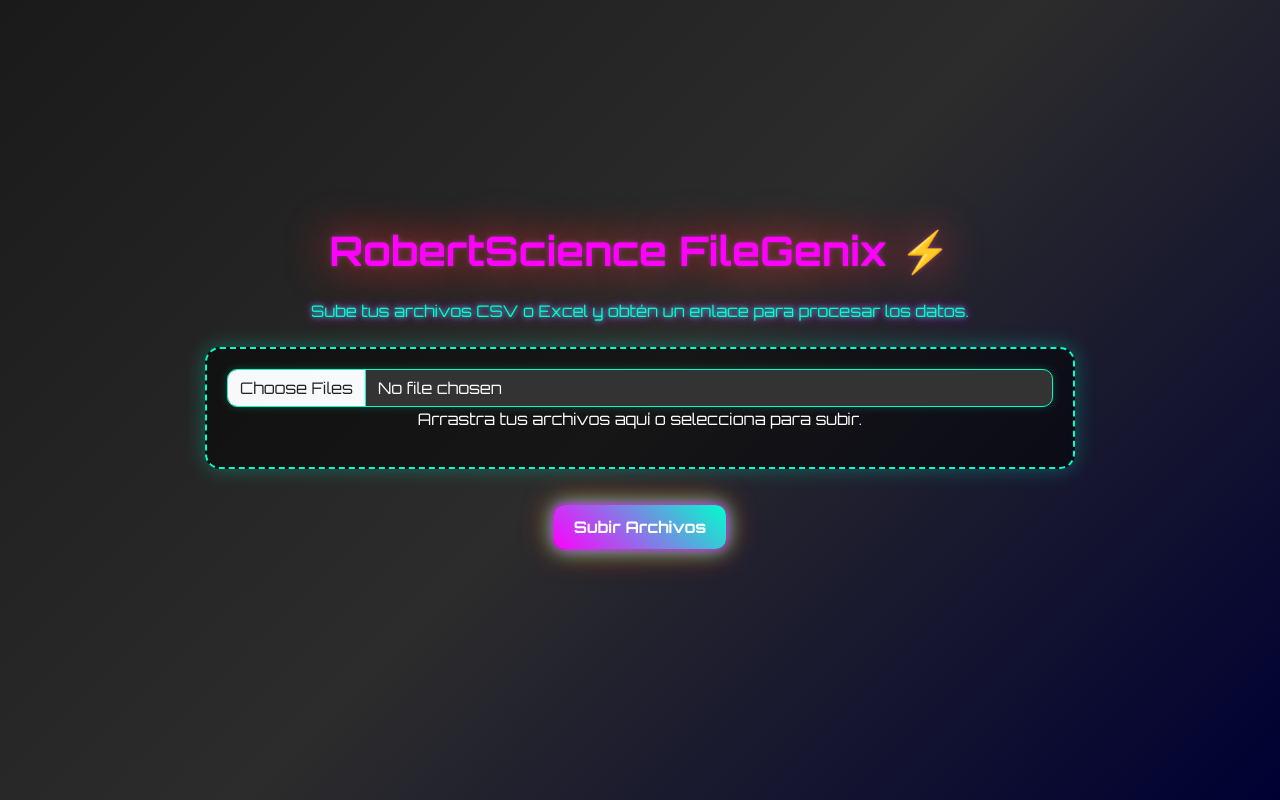
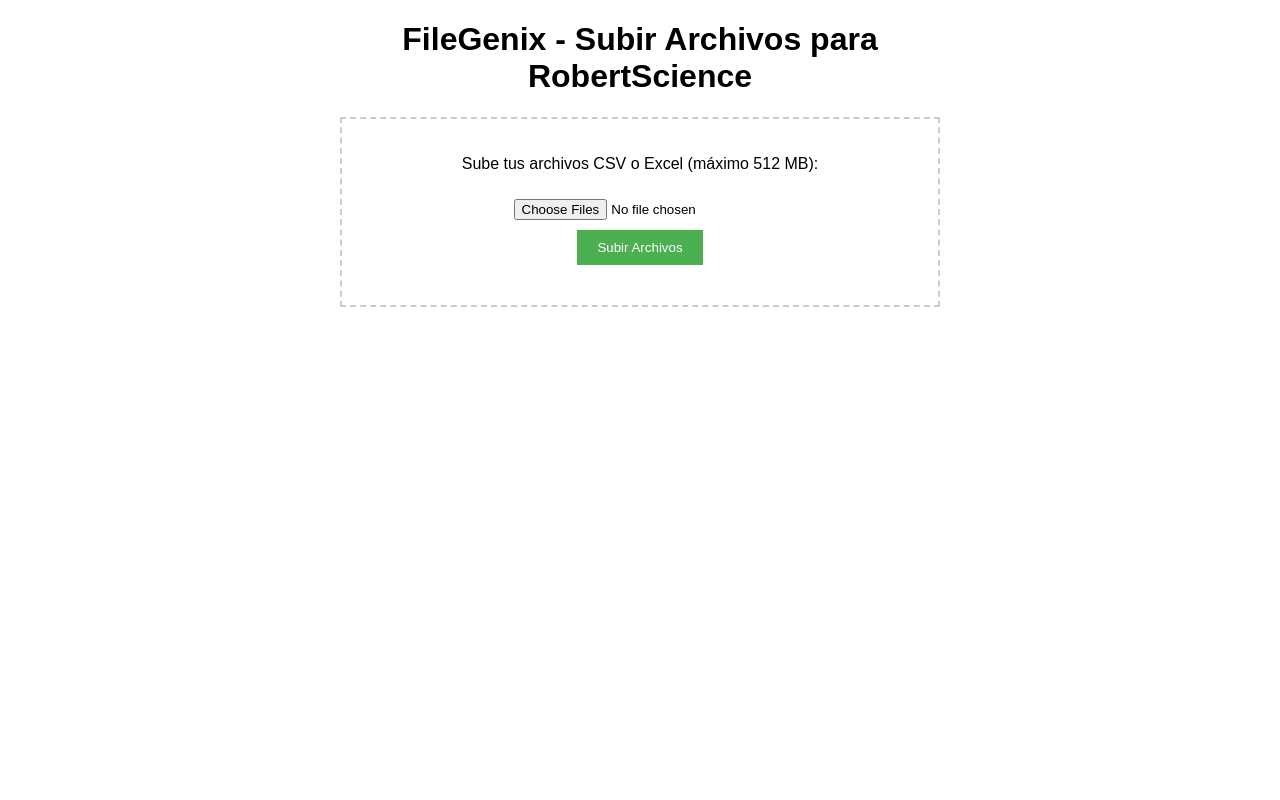
Before and after one commit to robertscience/filegenix, a Flask app: template templates/index.html in a window 1280 px wide. Run offline with Flask 3, Linux system fonts and the light colour scheme; the template is opened without the code that fills it, so the values that code supplies are empty.

Commit message:
Restaurar interfaz de subida para RobertScience y mantener solo enlace data_procesada.json

```diff
--- a/app.py
+++ b/app.py
@@ -1,4 +1,5 @@
-from flask import Flask, request, jsonify
+from flask import Flask, request, jsonify, send_from_directory, render_template
+from werkzeug.utils import secure_filename
 import pandas as pd
 import os
 import uuid
@@ -36,8 +37,8 @@
 
 @app.route('/')
 def index():
-    logger.debug("Accediendo a la ruta raíz")
-    return jsonify({'message': 'API para procesamiento interno de FileGenix'})
+    logger.debug("Accediendo a la ruta raíz con interfaz")
+    return render_template('index.html')
 
 @app.route('/upload', methods=['POST'])
 def upload_files():
--- a/templates/index.html
+++ b/templates/index.html
@@ -3,157 +3,53 @@
 <head>
     <meta charset="UTF-8">
     <meta name="viewport" content="width=device-width, initial-scale=1.0">
-    <title>RobertScience - FileGenix</title>
-    <link href="https://cdn.jsdelivr.net/npm/bootstrap@5.3.0/dist/css/bootstrap.min.css" rel="stylesheet">
-    <link href="https://fonts.googleapis.com/css2?family=Orbitron:wght@400;700&display=swap" rel="stylesheet">
-    <link rel="stylesheet" href="/static/style.css">
-    <link rel="stylesheet" href="https://cdnjs.cloudflare.com/ajax/libs/font-awesome/6.4.0/css/all.min.css">
+    <title>FileGenix - Subir Archivos</title>
+    <style>
+        body { font-family: Arial, sans-serif; margin: 20px; text-align: center; }
+        .container { max-width: 600px; margin: auto; }
+        .upload-box { border: 2px dashed #ccc; padding: 20px; margin-top: 20px; }
+        input[type="file"] { margin: 10px 0; }
+        button { background-color: #4CAF50; color: white; padding: 10px 20px; border: none; cursor: pointer; }
+        button:hover { background-color: #45a049; }
+        #result { margin-top: 20px; color: #333; }
+    </style>
 </head>
 <body>
-    <div class="d-flex flex-column min-vh-100 justify-content-center align-items-center">
-        <div class="container text-center">
-            <h1 class="mb-4">RobertScience FileGenix ⚡</h1>
-            <p class="text-neon mb-4">Sube tus archivos CSV o Excel y obtén un enlace para procesar los datos.</p>
-            <div class="upload-area" id="uploadArea">
-                <input type="file" id="fileInput" multiple accept=".csv,.xlsx,.xls" class="form-control">
-                <p id="uploadText">Arrastra tus archivos aquí o selecciona para subir.</p>
-            </div>
-            <button class="btn btn-neon mt-3" onclick="uploadFiles()">Subir Archivos</button>
-            <div id="preview" class="mt-4"></div>
-            <div id="summaryLink" class="mt-3"></div>
-            <div id="toast" class="toast align-items-center text-white bg-dark border-neon" role="alert" aria-live="assertive" aria-atomic="true">
-                <div class="d-flex">
-                    <div class="toast-body"></div>
-                    <button type="button" class="btn-close btn-close-white me-2 m-auto" data-bs-dismiss="toast" aria-label="Close"></button>
-                </div>
-            </div>
+    <div class="container">
+        <h1>FileGenix - Subir Archivos para RobertScience</h1>
+        <div class="upload-box">
+            <p>Sube tus archivos CSV o Excel (máximo 512 MB):</p>
+            <form id="uploadForm" enctype="multipart/form-data">
+                <input type="file" name="files" multiple accept=".csv,.xlsx,.xls">
+                <br>
+                <button type="submit">Subir Archivos</button>
+            </form>
+            <div id="result"></div>
         </div>
     </div>
-    <script src="https://cdn.jsdelivr.net/npm/bootstrap@5.3.0/dist/js/bootstrap.bundle.min.js"></script>
+
     <script>
-        const uploadArea = document.getElementById('uploadArea');
-        const fileInput = document.getElementById('fileInput');
-        const uploadText = document.getElementById('uploadText');
-        const preview = document.getElementById('preview');
-        const summaryLink = document.getElementById('summaryLink');
-        const toast = document.getElementById('toast');
-        const toastBody = toast.querySelector('.toast-body');
-        const bootstrapToast = new bootstrap.Toast(toast);
-
-        uploadArea.addEventListener('dragover', (e) => {
+        document.getElementById('uploadForm').addEventListener('submit', async (e) => {
             e.preventDefault();
-            uploadArea.classList.add('highlight');
-            uploadText.textContent = '¡Suelta tus archivos aquí!';
-        });
-
-        uploadArea.addEventListener('dragleave', () => {
-            uploadArea.classList.remove('highlight');
-            uploadText.textContent = 'Arrastra tus archivos aquí o selecciona para subir.';
-        });
-
-        uploadArea.addEventListener('drop', (e) => {
-            e.preventDefault();
-            uploadArea.classList.remove('highlight');
-            uploadText.textContent = 'Arrastra tus archivos aquí o selecciona para subir.';
-            fileInput.files = e.dataTransfer.files;
-        });
-
-        async function uploadFiles() {
-            const files = fileInput.files;
-            if (files.length === 0) {
-                showToast('Por favor, selecciona al menos un archivo.', 'error');
-                return;
-            }
-
-            const fileNames = new Set();
-            const uniqueFiles = [];
-            for (let file of files) {
-                if (fileNames.has(file.name)) {
-                    showToast(`Archivo duplicado: ${file.name}`, 'error');
-                    continue;
-                }
-                fileNames.add(file.name);
-                uniqueFiles.push(file);
-            }
-
-            if (uniqueFiles.length === 0) {
-                showToast('No se seleccionaron archivos válidos.', 'error');
-                return;
-            }
-
-            const formData = new FormData();
-            for (let file of uniqueFiles) {
-                formData.append('files', file);
-            }
-
-            uploadText.innerHTML = '<i class="fas fa-spinner fa-spin text-neon"></i> Subiendo...';
+            const formData = new FormData(e.target);
+            const resultDiv = document.getElementById('result');
+            resultDiv.innerHTML = 'Subiendo...';
 
             try {
                 const response = await fetch('/upload', {
                     method: 'POST',
                     body: formData
                 });
-                const result = await response.json();
-                uploadText.textContent = 'Arrastra tus archivos aquí o selecciona para subir.';
-
+                const data = await response.json();
                 if (response.ok) {
-                    showToast('Archivos subidos con éxito.', 'success');
-                    let html = `<h3 class="text-neon">Archivos Subidos:</h3><div class="row mt-3 g-3">`;
-                    for (const [filename, data] of Object.entries(result.files)) {
-                        const truncatedName = filename.length > 15 ? filename.substring(0, 12) + '...' : filename;
-                        if (data.error) {
-                            html += `
-                                <div class="col-6 col-md-2 text-center">
-                                    <i class="fas fa-folder text-danger fa-3x folder-icon" data-bs-toggle="tooltip" title="${filename}: ${data.error}"></i>
-                                    <p class="text-danger">${truncatedName}</p>
-                                    <p class="text-danger small">${data.error}</p>
-                                </div>
-                            `;
-                        } else {
-                            html += `
-                                <div class="col-6 col-md-2 text-center">
-                                    <i class="fas fa-folder text-neon fa-3x folder-icon" data-bs-toggle="tooltip" title="${filename}"></i>
-                                    <p>${truncatedName}</p>
-                                </div>
-                            `;
-                        }
-                    }
-                    html += '</div>';
-                    preview.innerHTML = html;
-
-                    summaryLink.innerHTML = `
-                        <h4 class="text-neon mt-3">Enlace para los datos:</h4>
-                        <a href="${result.summary_url}" target="_blank" class="text-neon">${result.summary_url}</a>
-                        <button class="btn btn-neon mt-2" onclick="copyToClipboard('${result.summary_url}')">Copiar enlace</button>
-                    `;
-
-                    const tooltipTriggerList = [].slice.call(document.querySelectorAll('[data-bs-toggle="tooltip"]'));
-                    tooltipTriggerList.map(function (tooltipTriggerEl) {
-                        return new bootstrap.Tooltip(tooltipTriggerEl);
-                    });
+                    resultDiv.innerHTML = `Subida exitosa! Enlace interno: <a href="${data.summary_url}" target="_blank">${data.summary_url}</a>`;
                 } else {
-                    showToast('Error al subir archivos: ' + result.error, 'error');
+                    resultDiv.innerHTML = `Error: ${data.error}`;
                 }
             } catch (error) {
-                uploadText.textContent = 'Arrastra tus archivos aquí o selecciona para subir.';
-                showToast('Error al subir archivos: ' + error.message, 'error');
+                resultDiv.innerHTML = `Error: ${error.message}`;
             }
-        }
-
-        function copyToClipboard(text) {
-            navigator.clipboard.writeText(text).then(() => {
-                showToast('Enlace copiado al portapapeles.', 'success');
-            }).catch(() => {
-                showToast('Error al copiar el enlace.', 'error');
-            });
-        }
-
-        function showToast(message, type) {
-            toast.classList.remove('border-neon-success', 'border-neon-error');
-            toast.classList.add(type === 'success' ? 'border-neon-success' : 'border-neon-error');
-            toastBody.textContent = message;
-            bootstrapToast.show();
-        }
+        });
     </script>
 </body>
 </html>
```
